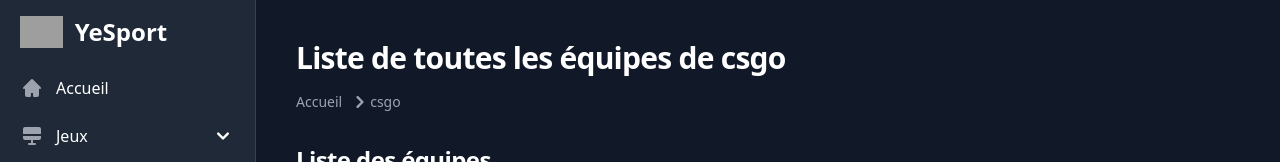
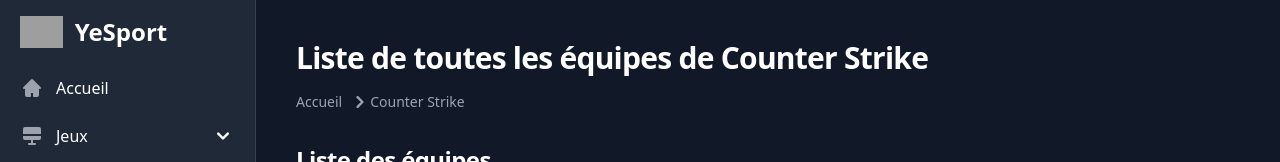
Before and after one commit to MrBartou/YeSports, a React (Vite) app: page /games/csgo in a window 1280 px wide. Shown: the top 162 px of the page. Built offline with nearby package versions, Linux system fonts and the light colour scheme; no server answers; grey boxes are pictures that could not be loaded.

Commit message:
fix: change page title on game page

```diff
--- a/src/pages/GamePage.jsx
+++ b/src/pages/GamePage.jsx
@@ -52,6 +52,8 @@
   return (
     <>
       {isLoading ? (
+        <>
+          <Header title={`Liste de toutes les équipes de ${getGameFullName(gameName)}`} breadcrumbItems={[{ label: 'Accueil', href: '/' }, { label: getGameFullName(gameName) }]} />
           <div className='flex-1 overflow-auto p-4'>
             <div className='grid grid-cols-3 gap-4'>
               <SkeletonPlayer />
@@ -59,9 +61,11 @@
               <SkeletonPlayer />
             </div>
           </div>
+        </>
+
       ) : (
         <>
-          <Header title={`Liste de toutes les équipes de ${gameName}`} breadcrumbItems={[{ label: 'Accueil', href: '/' }, { label: gameName }]} />
+          <Header title={`Liste de toutes les équipes de ${getGameFullName(gameName)}`} breadcrumbItems={[{ label: 'Accueil', href: '/' }, { label: getGameFullName(gameName) }]} />
           <TeamList teamData={teamData} />
           <Pagination
             currentPage={currentPage}
```
Lines whose indentation alone changed are shown as unchanged.
